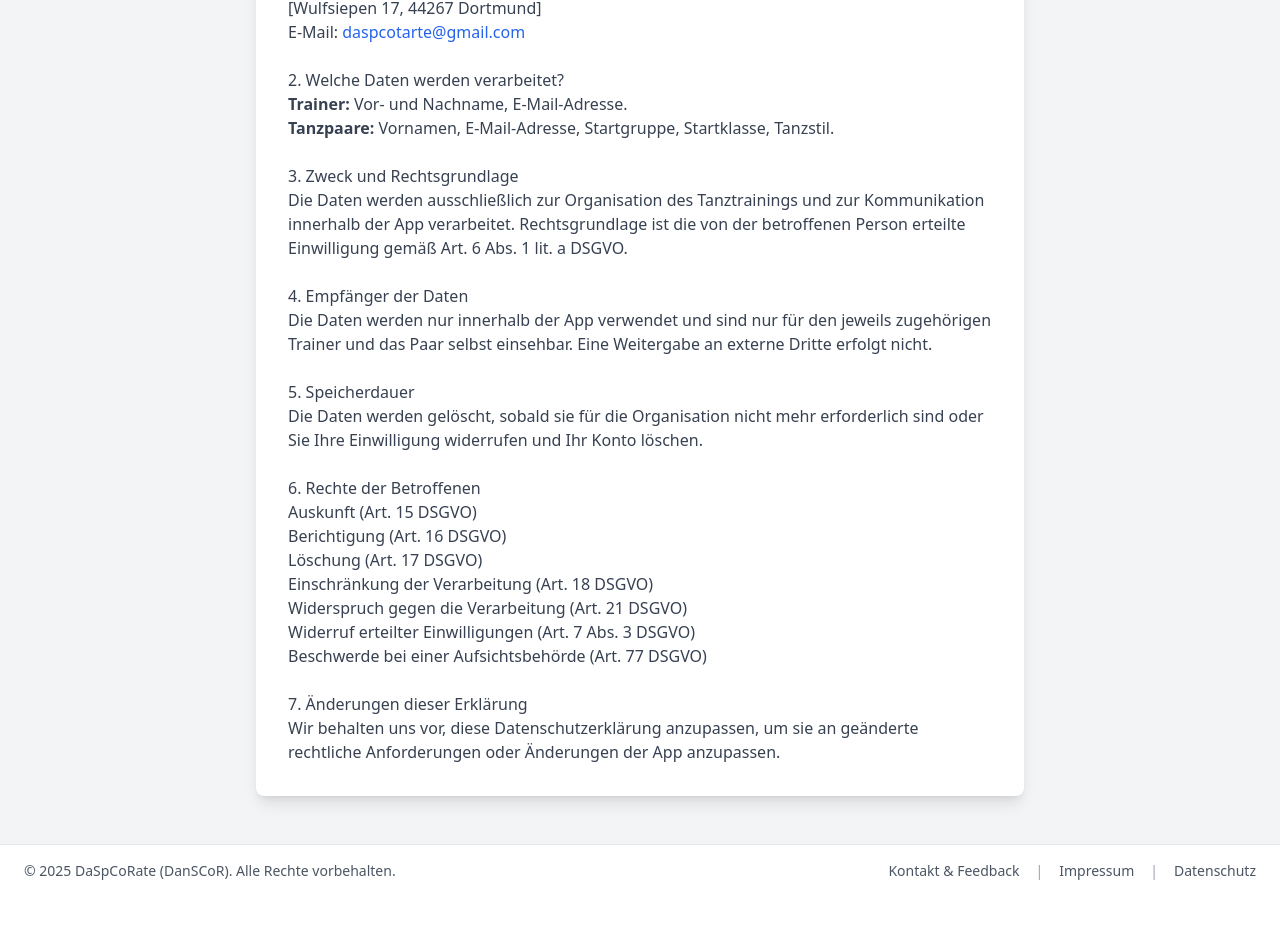
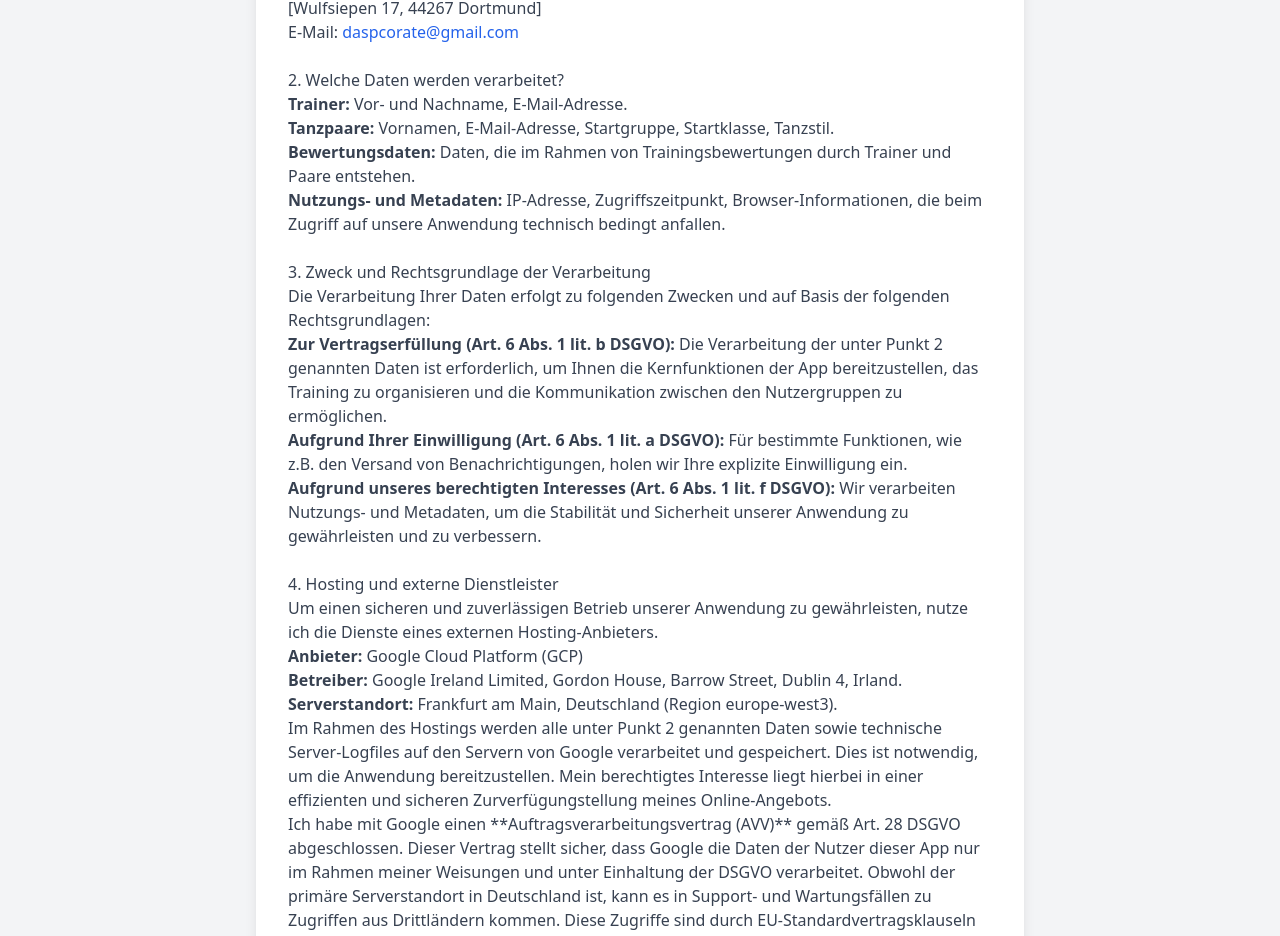
Before and after one commit to Ole725/DaSpCoRate, a React (Vite) app in the folder frontend/: page /datenschutz in a window 1280 px wide. Shown: the part 332-1268 px from the top of the page. Before the commit the page ends 1229 px from the top, so only its background shows below. Built offline with nearby package versions, Linux system fonts and the light colour scheme; no server answers.

Commit message:
Add: E-Mail Versand Brevo

```diff
--- a/frontend/src/pages/DatenschutzPage.jsx
+++ b/frontend/src/pages/DatenschutzPage.jsx
@@ -31,8 +31,8 @@ function DatenschutzPage() {
               [Wulfsiepen 17, 44267 Dortmund]
               <br />
               E-Mail:{" "}
-              <a href="mailto:daspcotarte@gmail.com" className="text-blue-600 dark:text-blue-400">
-                daspcotarte@gmail.com
+              <a href="mailto:daspcorate@gmail.com" className="text-blue-600 dark:text-blue-400">
+                daspcorate@gmail.com
               </a>
             </p>
           </div>
@@ -46,37 +46,90 @@ function DatenschutzPage() {
               <li>
                 <strong>Tanzpaare:</strong> Vornamen, E-Mail-Adresse, Startgruppe, Startklasse, Tanzstil.
               </li>
+              <li>
+                <strong>Bewertungsdaten:</strong> Daten, die im Rahmen von Trainingsbewertungen durch Trainer und Paare entstehen.
+              </li>
+              <li>
+                <strong>Nutzungs- und Metadaten:</strong> IP-Adresse, Zugriffszeitpunkt, Browser-Informationen, die beim Zugriff auf unsere Anwendung technisch bedingt anfallen.
+              </li>
             </ul>
           </div>
 
           <div>
-            <h2>3. Zweck und Rechtsgrundlage</h2>
+            <h2>3. Zweck und Rechtsgrundlage der Verarbeitung</h2>
             <p>
-              Die Daten werden ausschließlich zur Organisation des Tanztrainings und
-              zur Kommunikation innerhalb der App verarbeitet. Rechtsgrundlage
-              ist die von der betroffenen Person erteilte Einwilligung gemäß Art. 6 Abs. 1
-              lit. a DSGVO.
+              Die Verarbeitung Ihrer Daten erfolgt zu folgenden Zwecken und auf Basis der folgenden Rechtsgrundlagen:
+            </p>
+            <ul>
+                <li>
+                    <strong>Zur Vertragserfüllung (Art. 6 Abs. 1 lit. b DSGVO):</strong> Die Verarbeitung der unter Punkt 2 genannten Daten ist erforderlich, um Ihnen die Kernfunktionen der App bereitzustellen, das Training zu organisieren und die Kommunikation zwischen den Nutzergruppen zu ermöglichen.
+                </li>
+                <li>
+                    <strong>Aufgrund Ihrer Einwilligung (Art. 6 Abs. 1 lit. a DSGVO):</strong> Für bestimmte Funktionen, wie z.B. den Versand von Benachrichtigungen, holen wir Ihre explizite Einwilligung ein.
+                </li>
+                <li>
+                    <strong>Aufgrund unseres berechtigten Interesses (Art. 6 Abs. 1 lit. f DSGVO):</strong> Wir verarbeiten Nutzungs- und Metadaten, um die Stabilität und Sicherheit unserer Anwendung zu gewährleisten und zu verbessern.
+                </li>
+            </ul>
+          </div>
+
+          <div>
+            <h2>4. Hosting und externe Dienstleister</h2>
+            <p>
+              Um einen sicheren und zuverlässigen Betrieb unserer Anwendung zu gewährleisten, nutze ich die Dienste eines externen Hosting-Anbieters.
+            </p>
+            <p>
+              <strong>Anbieter:</strong> Google Cloud Platform (GCP)
+              <br />
+              <strong>Betreiber:</strong> Google Ireland Limited, Gordon House, Barrow Street, Dublin 4, Irland.
+              <br />
+              <strong>Serverstandort:</strong> Frankfurt am Main, Deutschland (Region europe-west3).
+            </p>
+            <p>
+              Im Rahmen des Hostings werden alle unter Punkt 2 genannten Daten sowie technische Server-Logfiles
+              auf den Servern von Google verarbeitet und gespeichert. Dies ist notwendig, um die Anwendung bereitzustellen.
+              Mein berechtigtes Interesse liegt hierbei in einer effizienten und sicheren Zurverfügungstellung meines
+              Online-Angebots.
+            </p>
+            <p>
+              Ich habe mit Google einen **Auftragsverarbeitungsvertrag (AVV)** gemäß Art. 28 DSGVO abgeschlossen.
+              Dieser Vertrag stellt sicher, dass Google die Daten der Nutzer dieser App nur im Rahmen meiner
+              Weisungen und unter Einhaltung der DSGVO verarbeitet. Obwohl der primäre Serverstandort in Deutschland ist,
+              kann es in Support- und Wartungsfällen zu Zugriffen aus Drittländern kommen. Diese Zugriffe sind durch
+              EU-Standardvertragsklauseln abgesichert, um ein angemessenes Datenschutzniveau zu gewährleisten.
             </p>
           </div>
 
           <div>
-            <h2>4. Empfänger der Daten</h2>
+            <h2>5. Empfänger der Daten</h2>
             <p>
-              Die Daten werden nur innerhalb der App verwendet und sind nur für den jeweils zugehörigen Trainer und das Paar selbst einsehbar. Eine Weitergabe
-              an externe Dritte erfolgt nicht.
+              Innerhalb der Anwendung sind Ihre Daten nur für die zur Erfüllung der
+              App-Funktionen notwendigen Parteien einsehbar (z.B. zugehöriger Trainer, das Paar selbst, Administratoren).
+            </p>
+            <p>
+              Eine Weitergabe an externe Dritte erfolgt nicht, mit Ausnahme unseres Hosting-Anbieters Google Cloud Platform,
+              wie in Punkt 4 beschrieben.
+            </p>
+          </div>
+
+
+          <div>
+            <h2>6. Speicherdauer</h2> {/* Nummerierung angepasst */}
+            <p>
+              Ihre personenbezogenen Daten werden gelöscht, sobald der Zweck der Speicherung entfällt,
+              Sie Ihr Konto löschen oder Ihre Einwilligung widerrufen.
             </p>
           </div>
 
           <div>
-            <h2>5. Speicherdauer</h2>
+            <h2>7. Rechte der Betroffenen</h2> {/* Nummerierung angepasst */}
             <p>
-              Die Daten werden gelöscht, sobald sie für die Organisation nicht mehr
-              erforderlich sind oder Sie Ihre Einwilligung widerrufen und Ihr Konto löschen.
+                Sie haben jederzeit das Recht auf Auskunft, Berichtigung, Löschung,
+                Einschränkung der Verarbeitung, Widerspruch gegen die Verarbeitung
+                sowie das Recht auf Datenübertragbarkeit. Um diese Rechte auszuüben,
+                können Sie mich unter der in Punkt 1 genannten E-Mail-Adresse kontaktieren.
+                Ihnen steht zudem ein Beschwerderecht bei einer Datenschutz-Aufsichtsbehörde zu.
             </p>
-          </div>
-
-          <div>
-            <h2>6. Rechte der Betroffenen</h2>
             <ul>
               <li>Auskunft (Art. 15 DSGVO)</li>
               <li>Berichtigung (Art. 16 DSGVO)</li>
@@ -89,9 +142,9 @@ function DatenschutzPage() {
           </div>
 
           <div>
-            <h2>7. Änderungen dieser Erklärung</h2>
+            <h2>8. Änderungen dieser Erklärung</h2>
             <p>
-              Wir behalten uns vor, diese Datenschutzerklärung anzupassen, um sie an
+              Ich behalte mir vor, diese Datenschutzerklärung anzupassen, um sie an
               geänderte rechtliche Anforderungen oder Änderungen der App anzupassen.
             </p>
           </div>
```
Also changed, not shown: 1 other file (tests, documents, lock files or other folders).
